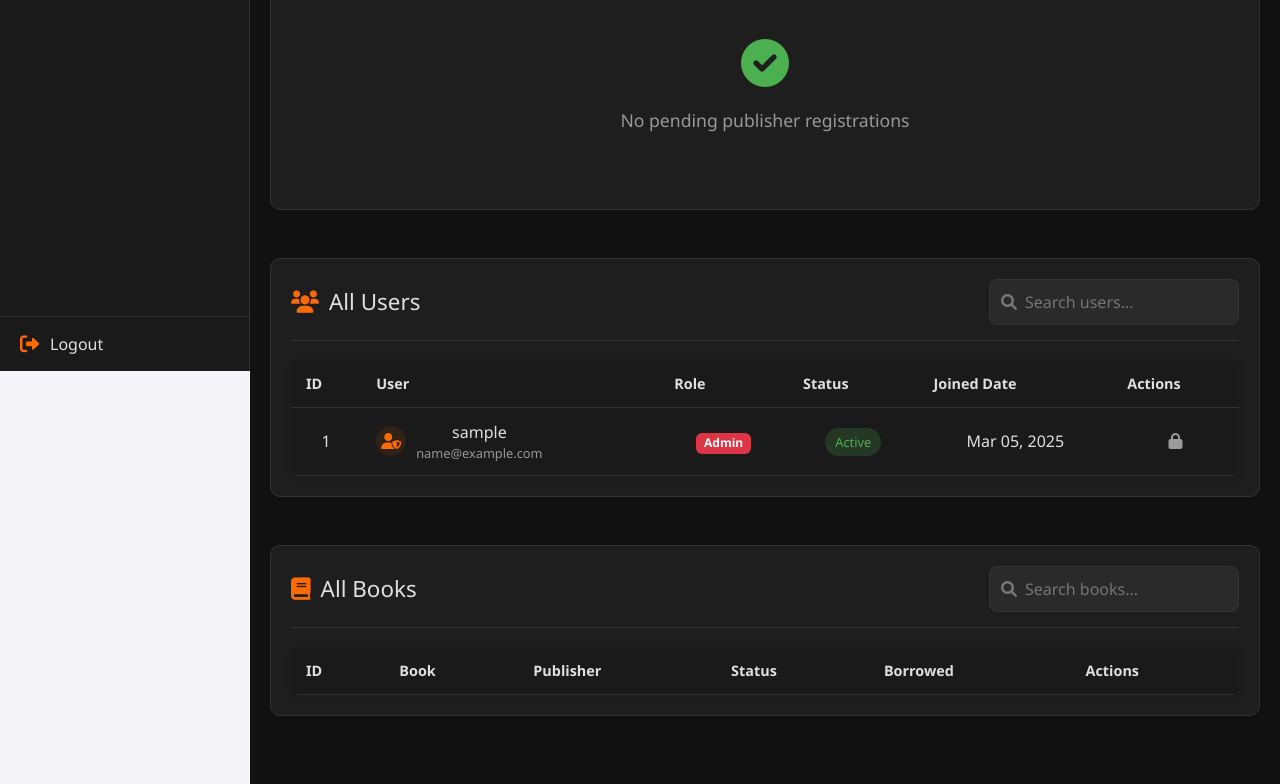
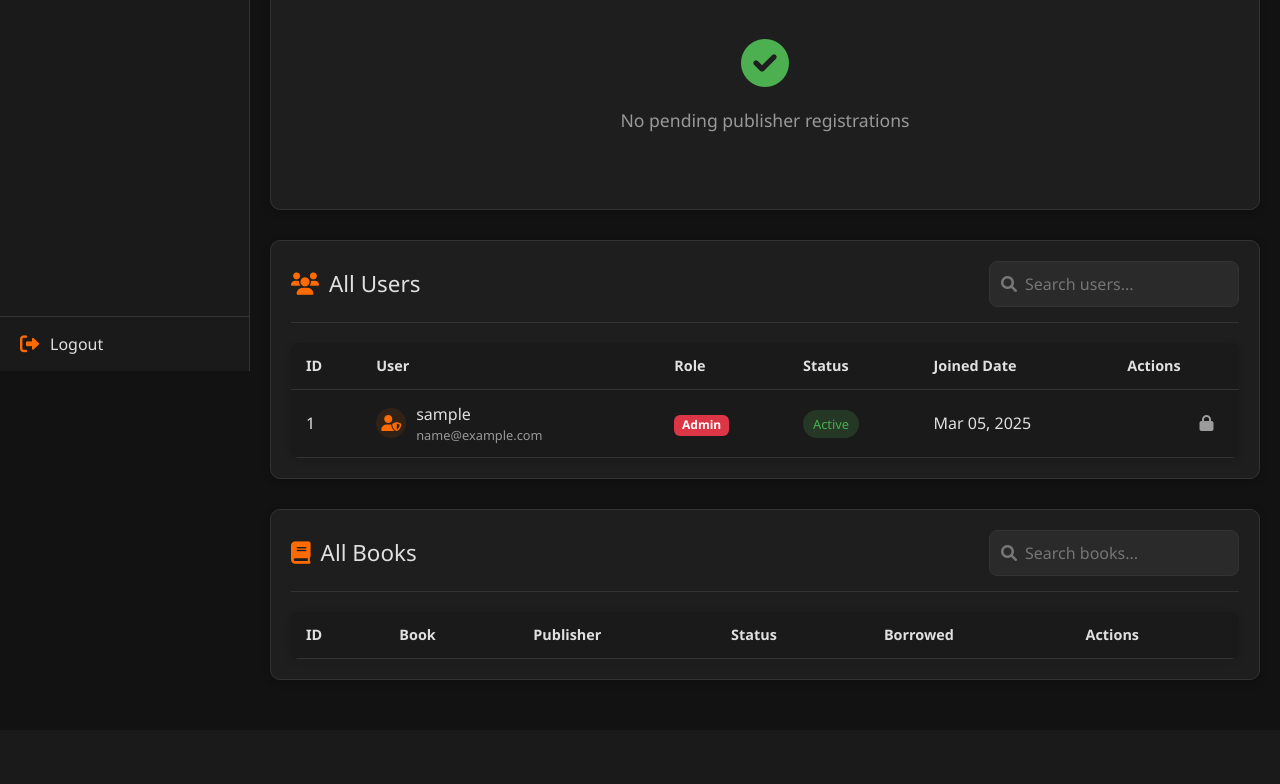
Before and after one commit to likelessly/SE-BookHub, a Django app: page / in a window 1280 px wide. Shown: the part 429-1213 px from the top of the page. After the commit the page ends 1109 px from the top, so only its background shows below. Run offline with Django 5.2, Linux system fonts and the light colour scheme; the visitor is signed in with stand-in values (Sample User, id 1); data comes from the database, SQL or seed files in the repository; data that the repository does not hold is empty; parts of the project's set-up code (start-up, migrations or seed data) failed here and were passed over.

Commit message:
Update dashboard.html

```diff
--- a/backend/admin_dashboard/templates/admin_dashboard/dashboard.html
+++ b/backend/admin_dashboard/templates/admin_dashboard/dashboard.html
@@ -8,26 +8,6 @@
   <link href="https://cdn.jsdelivr.net/npm/bootstrap@5.3.0/dist/css/bootstrap.min.css" rel="stylesheet">
   <link rel="stylesheet" href="https://cdnjs.cloudflare.com/ajax/libs/font-awesome/6.0.0/css/all.min.css">
   <link rel="stylesheet" href="{% static 'dashboard.css' %}">
-  <style>
-    body {
-      font-family: Arial, sans-serif;
-      background-color: #f4f4f9;
-    }
-    .section {
-      margin-bottom: 3rem;
-    }
-    .table th, .table td {
-      text-align: center;
-      vertical-align: middle;
-    }
-    .container {
-      max-width: 1200px;
-      margin-top: 20px;
-    }
-    .table-container {
-      margin-top: 20px;
-    }
-  </style>
 </head>
 <body>
   <!-- Sidebar Navigation -->
```
